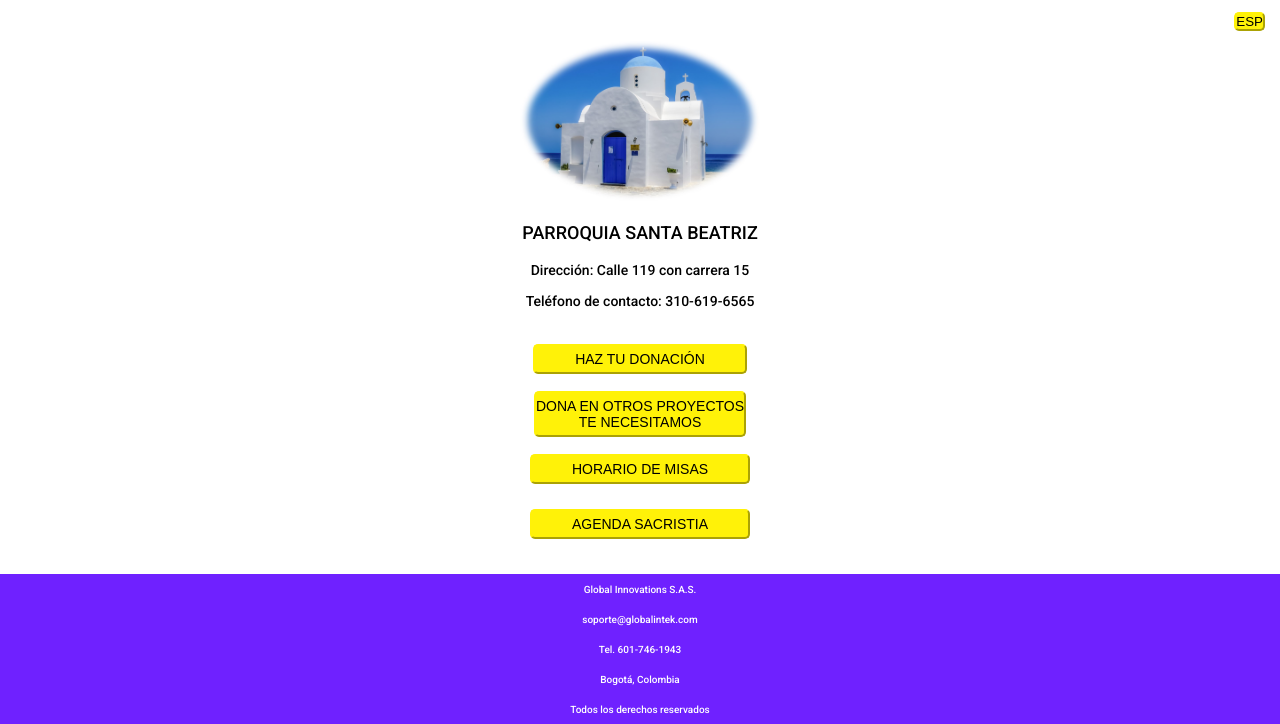
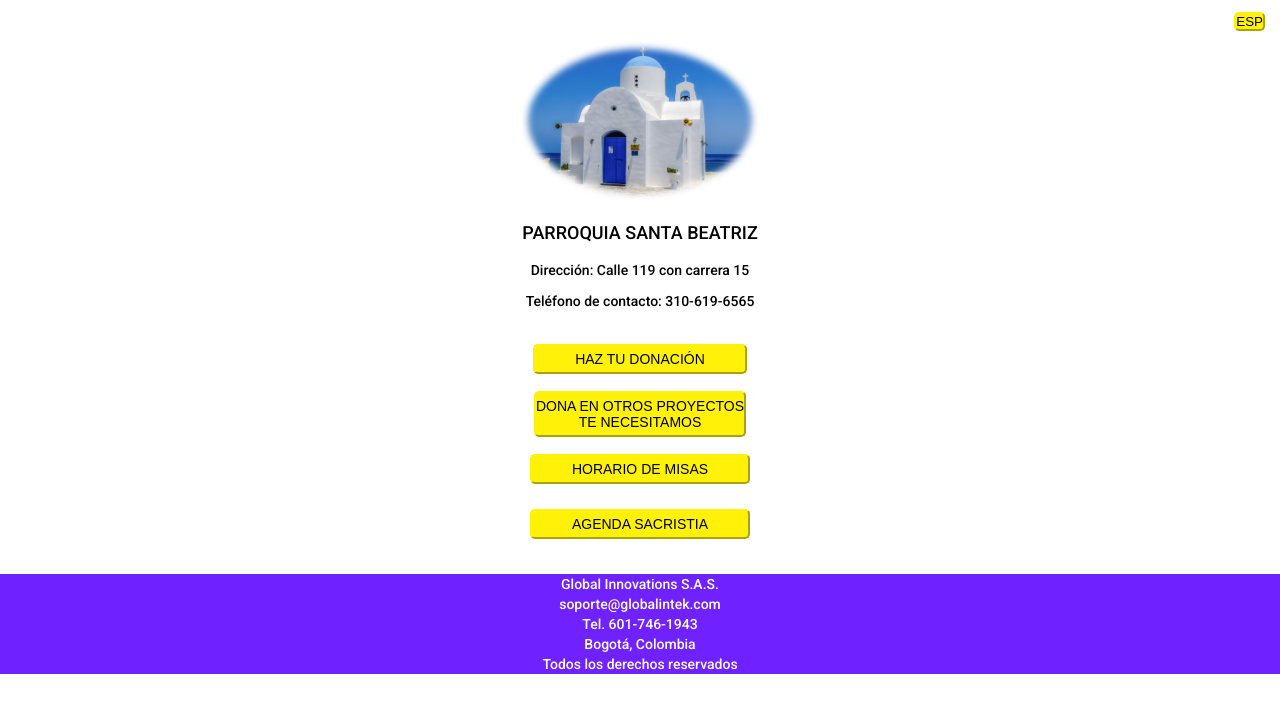
Before and after one commit to JulioEPV/Elisa, a plain HTML site: page index.html in a window 1280 px wide. Shown: the part 103-827 px from the top of the page. After the commit the page ends 800 px from the top, so only its background shows below. Drawn offline with Linux system fonts and the light colour scheme.

Commit message:
Footer arreglado

```diff
--- a/style.css
+++ b/style.css
@@ -61,7 +61,7 @@ body {
 
     display: grid;
     grid-template-columns: 1fr;
-    grid-template-rows: 3rem 3rem 3rem 3rem 3rem;
+    grid-template-rows: 2rem 2rem 2rem 2rem 2rem;
 
     place-items: center;
 
@@ -162,20 +162,25 @@ body {
 
 .contenedor-footer .item-footer-1 span{
     color: var(--white);
+    font-size: var(--sm);
 }
 
 .contenedor-footer .item-footer-2 span{
     color: var(--white);
+    font-size: var(--sm);
 }
 
 .contenedor-footer .item-footer-3 span{
     color: var(--white);
+    font-size: var(--sm);
 }
 
 .contenedor-footer .item-footer-4 span{
     color: var(--white);
+    font-size: var(--sm);
 }
 
 .contenedor-footer .item-footer-5 span{
     color: var(--white);
+    font-size: var(--sm);
 }
```
